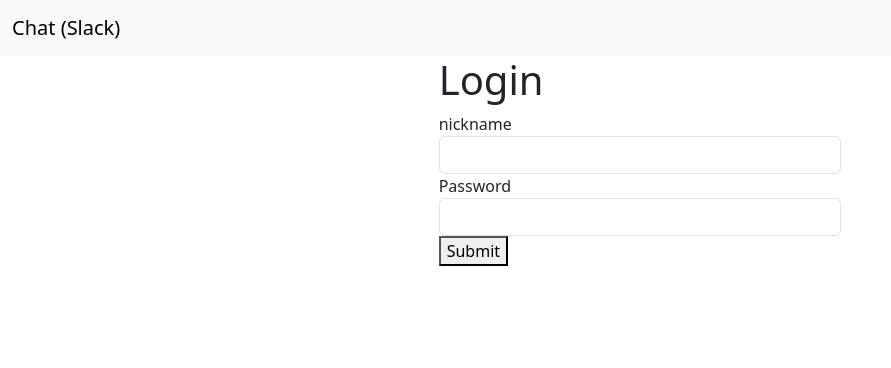
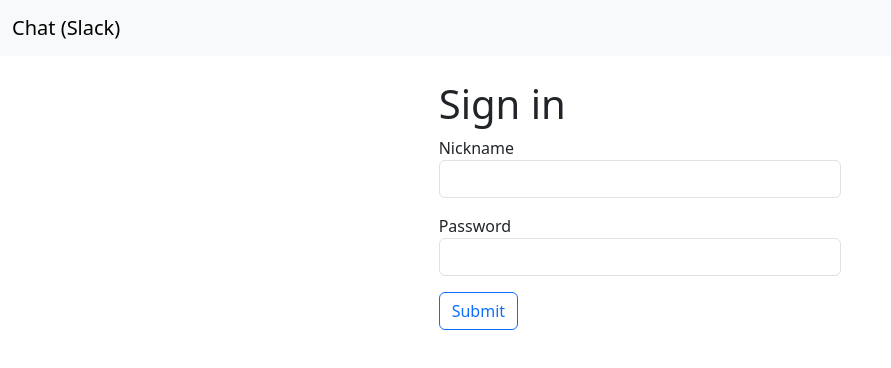
Before and after one commit to superpuper32/dom-react-redux-project-lvl4, a React (Create React App) app in the folder frontend/: page /login in a window 1280 px wide. Shown: the top 368 px of the page, without its empty margins (0-891 px from the left). Built offline with nearby package versions, Linux system fonts and the light colour scheme.

Commit message:
step-2: yup validation added

```diff
--- a/frontend/package.json
+++ b/frontend/package.json
@@ -13,7 +13,8 @@
     "react-dom": "^18.2.0",
     "react-router-dom": "^6.15.0",
     "react-scripts": "5.0.1",
-    "web-vitals": "^2.1.4"
+    "web-vitals": "^2.1.4",
+    "yup": "^1.2.0"
   },
   "scripts": {
     "start": "react-scripts start",
--- a/frontend/src/Components/Login.jsx
+++ b/frontend/src/Components/Login.jsx
@@ -1,41 +1,62 @@
 import React from 'react';
 import { Formik, Form, Field } from 'formik';
+import * as Yup from 'yup';
+
+const SignupSchema = Yup.object().shape({
+  nickname: Yup.string()
+    .min(2, 'Минимум 2 буквы')
+    .max(50, 'Максимум 50 букв')
+    .required()
+    .matches(/^[A-Za-z ]*$/, 'Please enter valid name'),
+  password: Yup.string()
+    .required('No password provided.')
+    .min(8, 'Password is too short - should be 8 chars minimum.')
+    .matches(/[a-zA-Z]/, 'Password can only contain Latin letters.'),
+});
 
 export const Login = () => {
     return (
         <>
             <div class="container-fluid h-100">
                 <div class="row justify-content-center">
-                    <div class="col-4">
-                        <h1>Login</h1>
+                    <div class="col-4 mt-4">
+                        <h1>Sign in</h1>
                         <Formik
-                            initialValues={{ nickname: "", password: "" }}
+                            initialValues={{
+                                nickname: '',
+                                password: ''
+                            }}
+                            validationSchema={SignupSchema}
                             onSubmit={({ setSubmitting }) => {
                                 console.log("Form is validated! Submitting the form...");
                                 setSubmitting(false);
                             }}
                             >
-                            {() => (
+                            {({ errors, touched }) => (
                                 <Form>
                                     <div className="form-group">
-                                        <label htmlFor="nickname">nickname</label>
+                                        <label htmlFor="nickname">Nickname</label>
                                         <Field
-                                        type="nickname"
-                                        name="nickname"
-                                        className="form-control"
+                                            type="nickname"
+                                            name="nickname"
+                                            className="form-control mb-3"
                                         />
+                                        {errors.nickname && touched.nickname ? (
+                                            <div>{errors.nickname}</div>
+                                        ) : null}
                                     </div>
-
                                     <div className="form-group">
                                         <label htmlFor="password">Password</label>
                                         <Field
-                                        type="password"
-                                        name="password"
-                                        className="form-control"
+                                            type="password"
+                                            name="password"
+                                            className="form-control mb-3"
                                         />
+                                        {errors.password && touched.password ? (
+                                            <div>{errors.password}</div>
+                                        ) : null}
                                     </div>
-
-                                    <button type="submit">Submit</button>
+                                    <button type="submit" class="btn btn-outline-primary">Submit</button>
                                 </Form>
                             )}
                         </Formik>
```
Also changed, not shown: 1 other file (tests, documents, lock files or other folders).
